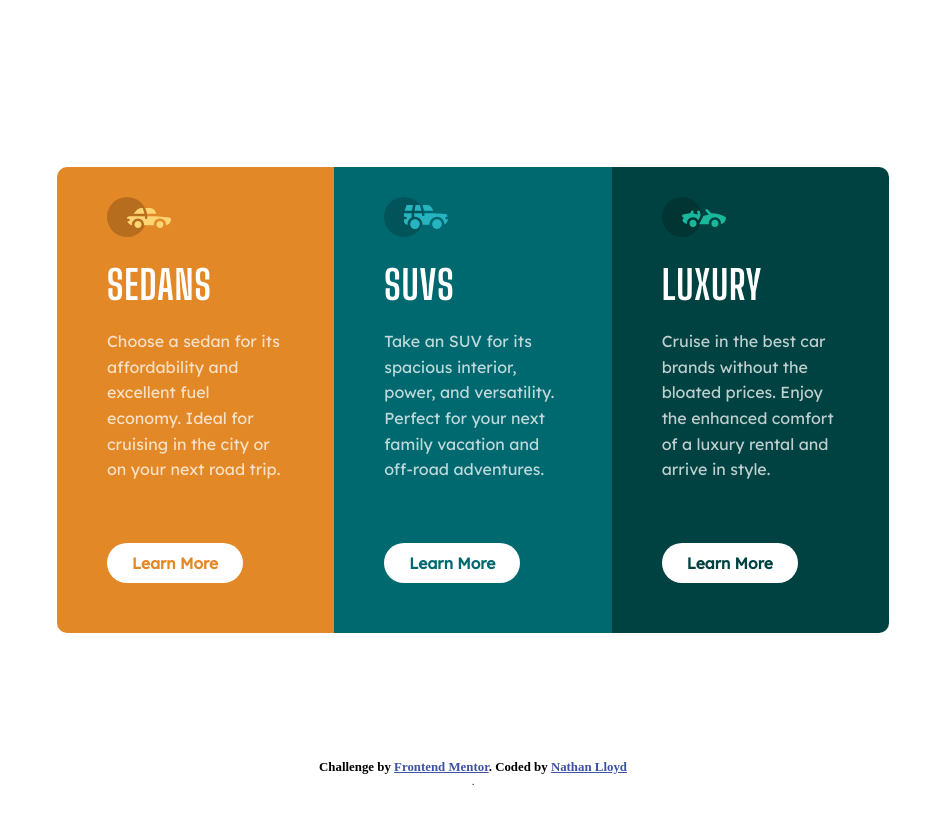
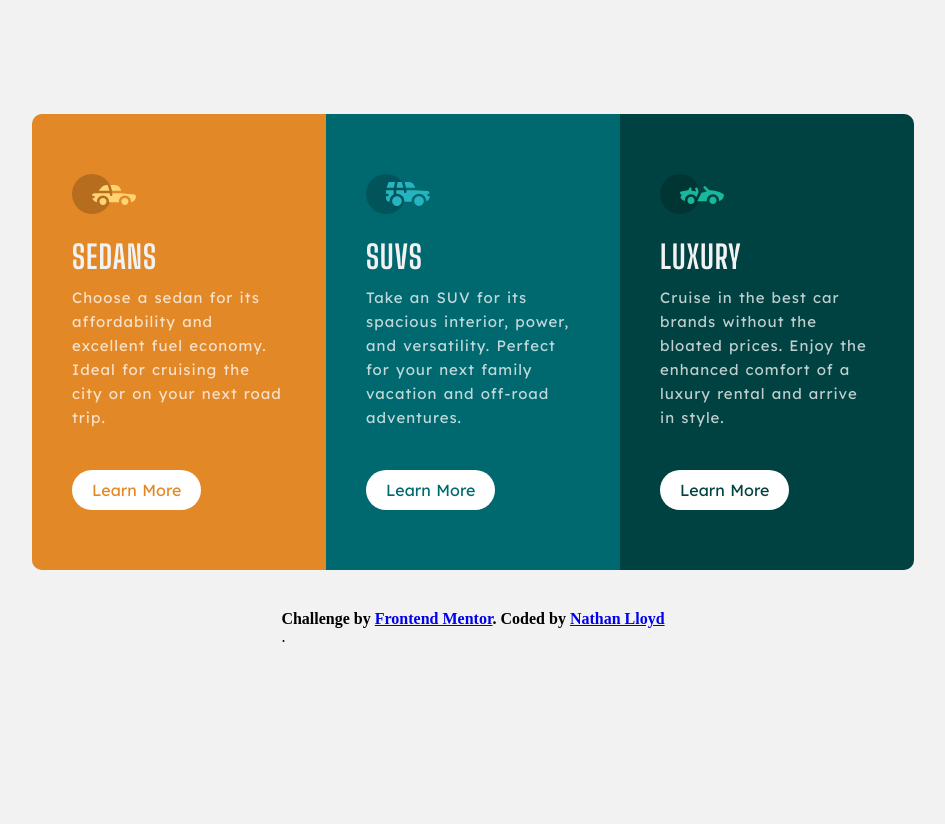
Before and after one commit to yeet-yeet-4-real/frontendmentor, a plain HTML site: page 3-column-preview-card-component-main/index.html in a window 1280 px wide. Shown: the whole page, without its empty margins (167-1112 px from the left). After the commit the page ends 800 px from the top, so only its background shows below. Drawn offline with Linux system fonts and the light colour scheme.

Commit message:
new commit

```diff
--- a/3-column-preview-card-component-main/css/styles.css
+++ b/3-column-preview-card-component-main/css/styles.css
@@ -7,90 +7,110 @@
     box-sizing: border-box;
 }
 
-h1 {
-    font-size: 40px;
-    letter-spacing: 1px;
+body {
+    padding: 10px;
+    height: 100vh;
+    background-color: hsl(0, 0%, 95%);
+}
+
+.section {
+    display: flex;
+    flex-direction: column;
+    justify-content: center;
+    align-items: center;
+}
+
+.container {
+    border-radius: 10px;
+    width: 70%;
+    background-color: #ccc;
+    overflow: hidden;
+}
+
+@media only screen and (min-width: 786px) {
+    body {
+        display: flex;
+        align-items: center;
+    }
+
+    .container {
+        display: grid;
+        grid-template: 1fr / 1fr 1fr 1fr;
+    }
+}
+
+.grid {
+    text-align: left;
+    padding: 40px;
+    word-spacing: 1px;
+}
+
+.grid h1 {
     font-family: 'Big Shoulders Display', sans-serif;
     font-weight: 700;
+    letter-spacing: 1px;
+    padding-bottom: 5%;
+    color: hsl(0, 0%, 95%);
+}
+
+.grid p {
+    color: hsla(0, 0%, 100%, 0.75);
+    font-family: 'Lexend Deca', sans-serif;
+    letter-spacing: 1px;
+    font-weight: 400;
+    line-height: 1.6;
+    font-size: 15px;
+}
+
+.grid-1 {
+    grid-column-start: 1;
+    grid-column-end: 2;
+    background-color: hsl(31, 77%, 52%);
+}
+
+.grid-2 {
+    grid-column-start: 2;
+    grid-column-end: 3;
+    background-color: hsl(184, 100%, 22%);
+}
+
+.grid-3 {
+    grid-column-start: 3;
+    grid-column-end: 4;
+    background-color: hsl(179, 100%, 13%);
+}
+
+.img-section {
     padding: 20px 0;
 }
 
-.container {
-    display: flex;
-    width: 100vw;
-    height: 100vh;
-    align-items: center;
-    justify-content: center;
-    border-radius: 10px;
+.attribution {
+    padding: 40px;
 }
 
-.card {
-    color: #ffffff;
-    margin: auto;
-    display: grid;
-    border-radius: 10px;
-    overflow: hidden;
-    max-width: 65%;
-    grid-template-columns: 1fr 1fr 1fr;
-    grid-template-rows: 1fr;
+.btn-section {
+    height: 100px;
 }
 
-.card > section {
-    padding: 0 50px;
-    text-align: left;
-    letter-spacing: 1;
+.btn {
+    background-color: #ffffff;
+    font-family: 'Lexend Deca', sans-serif;
+    position: relative;
+    top: 50%;
+    padding: 10px 20px;
+    border-radius: 40px;
+    border: none;
+    font-weight: 400;
 }
 
-.card .box p {
-    color: hsla(0, 0%, 100%, 0.75);
-    font-family: 'Lexend Deca', sans-serif;
-    line-height: 1.6;
-    word-spacing: 3.7;
-}
-
-.box-1 {
-    grid-template-columns: 33%;
-    background-color: hsl(31, 77%, 52%);
-}
-
-.box-1 .btn {
+.btn-1 {
     color: hsl(31, 77%, 52%);
 }
 
-.box-2 {
-    grid-template-columns: 33%;
-    background-color: hsl(184, 100%, 22%);
-}
-
-.box-2 .btn {
+.btn-2 {
     color: hsl(184, 100%, 22%);
 }
 
-
-.box-3 {
-    grid-template-columns: 33%;
-    background-color: hsl(179, 100%, 13%);
-}
-
-.box-3 .btn {
+.btn-3 {
     color: hsl(179, 100%, 13%);
 }
-
-
-.img-area {
-    margin-top: 30px;
-}
-
-.btn-box {
-    height: 150px;
-}
-
-.btn-box .btn {
-    font-family: 'Lexend Deca', sans-serif;
-    border: none;
-    padding: 10px 25px;
-    background-color: #ffffff;
-    border-radius: 30px;
-    position: relative;
-    top: 40%;
-}
--- a/3-column-preview-card-component-main/index.html
+++ b/3-column-preview-card-component-main/index.html
@@ -10,66 +10,48 @@
 
   <!-- Feel free to remove these styles or customise in your own stylesheet 👍 -->
   <link rel="stylesheet" type="text/css" href="./css/styles.css">
-  <style>
-    .attribution {
-      position: relative;
-      top: -40px;
-      font-size: 11px;
-      text-align: center;
-    }
-
-    .attribution a { color: hsl(228, 45%, 44%); }
-  </style>
 </head>
 <body>
   <main id="main">
-    <div class="container">
-      <div class="card">
-        <section class="box box-1">
-          <div class="img-area">
+    <div class="section">
+      <div class="container">
+        <div class="grid grid-1">
+          <div class="img-section">
             <img src="./images/icon-sedans.svg" alt="sedan">
           </div>
           <h1>SEDANS</h1>
-          <p>Choose a sedan for its affordability and excellent fuel economy. Ideal for cruising in the city
-          or on your next road trip.</p>
-          <div class="btn-box">
-            <button class="btn">
-              <h3>Learn More</h3>
-            </button>
+          <p>Choose a sedan for its affordability and excellent fuel economy. Ideal for cruising the city or on your next road trip.</p>
+          <div class="btn-section">
+            <a class="btn btn-1">Learn More</a>
           </div>
-        </section>
-        <section class="box box-2">
-          <div class="img-area">
+        </div>
+        <div class="grid grid-2">
+          <div class="img-section">
             <img src="./images/icon-suvs.svg" alt="suv">
           </div>
           <h1>SUVS</h1>
-          <p>Take an SUV for its spacious interior, power, and versatility. Perfect for your next family vacation
-          and off-road adventures.</p>
-          <div class="btn-box">
-            <button class="btn">
-              <h3>Learn More</h3>
-            </button>
+          <p>Take an SUV for its spacious interior, power, and versatility. Perfect for your next family vacation and off-road adventures.</p>
+          <div class="btn-section">
+            <a class="btn btn-2">Learn More</a>
           </div>
-        </section>
-        <section class="box box-3">
-          <div class="img-area">
+        </div>
+        <div class="grid grid-3">
+          <div class="img-section">
             <img src="./images/icon-luxury.svg" alt="luxury">
           </div>
           <h1>LUXURY</h1>
-          <p>Cruise in the best car brands without the bloated prices. Enjoy the enhanced comfort of a luxury
-          rental and arrive in style.</p>
-          <div class="btn-box">
-            <button class="btn">
-              <h3>Learn More</h3>
-            </button>
+          <p>Cruise in the best car brands without the bloated prices. Enjoy the enhanced comfort of a luxury rental and arrive in style.</p>
+          <div class="btn-section">
+            <a class="btn btn-3">Learn More</a>
           </div>
-        </section>
         </div>
-    </div>
-    <div class="attribution">
-      <h3>Challenge by <a href="https://www.frontendmentor.io?ref=challenge" target="_blank">Frontend Mentor</a>.
-      Coded by <a href="https://www.frontendmentor.io/profile/yeet-yeet-4-real">Nathan Lloyd</a></h3>.
+      </div>
+      <div class="attribution">
+        <h4>Challenge by <a href="https://www.frontendmentor.io?ref=challenge" target="_blank">Frontend Mentor</a>.
+        Coded by <a href="https://www.frontendmentor.io/profile/yeet-yeet-4-real">Nathan Lloyd</a></h4>.
+      </div>
     </div>
   </main>
+
 </body>
 </html>
```
